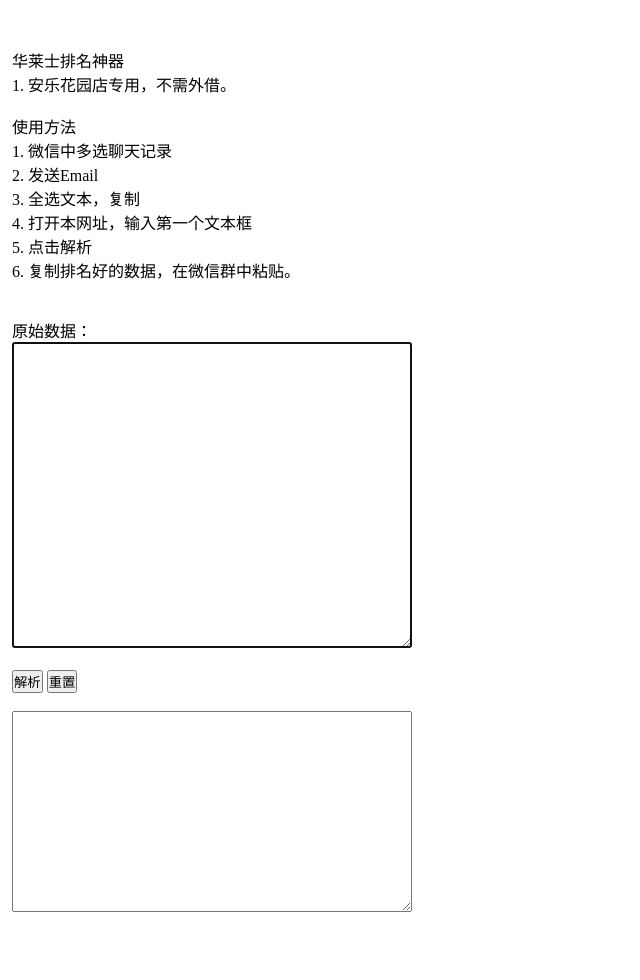
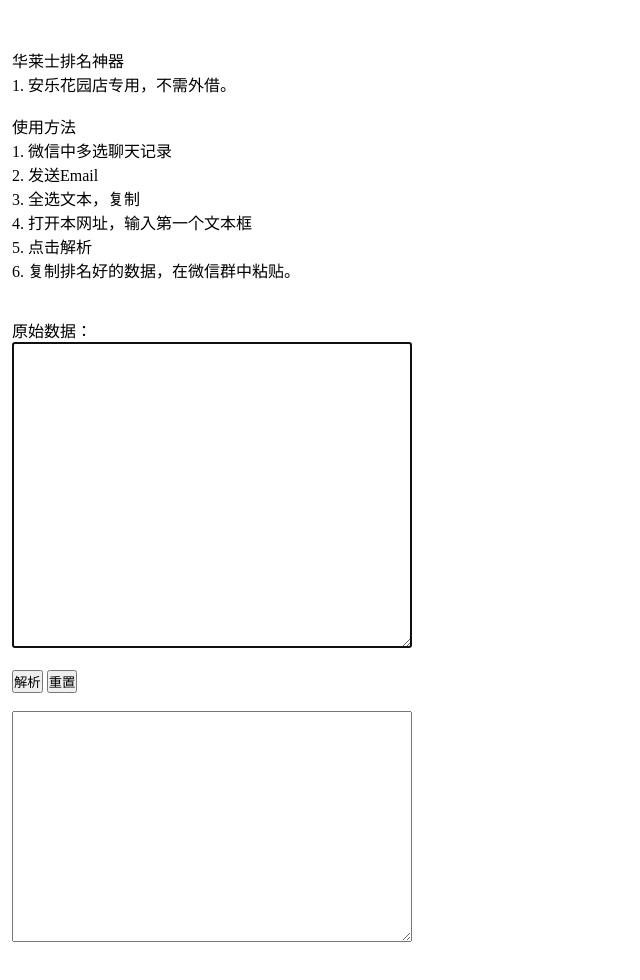
Before and after one commit to smiling1990/parser, a plain HTML site: page web/index.html in a window 1280 px wide. Shown: the top 980 px of the page, without its empty margins (0-640 px from the left). Drawn offline with Linux system fonts and the light colour scheme.

Commit message:
结果行增加

```diff
--- a/web/index.html
+++ b/web/index.html
@@ -216,7 +216,7 @@
     </br>
 
     <div>
-        <textarea name="result" id="result" cols="30" rows="13"></textarea>
+        <textarea name="result" id="result" cols="30" rows="15"></textarea>
     </div>
 
     </br>
```
